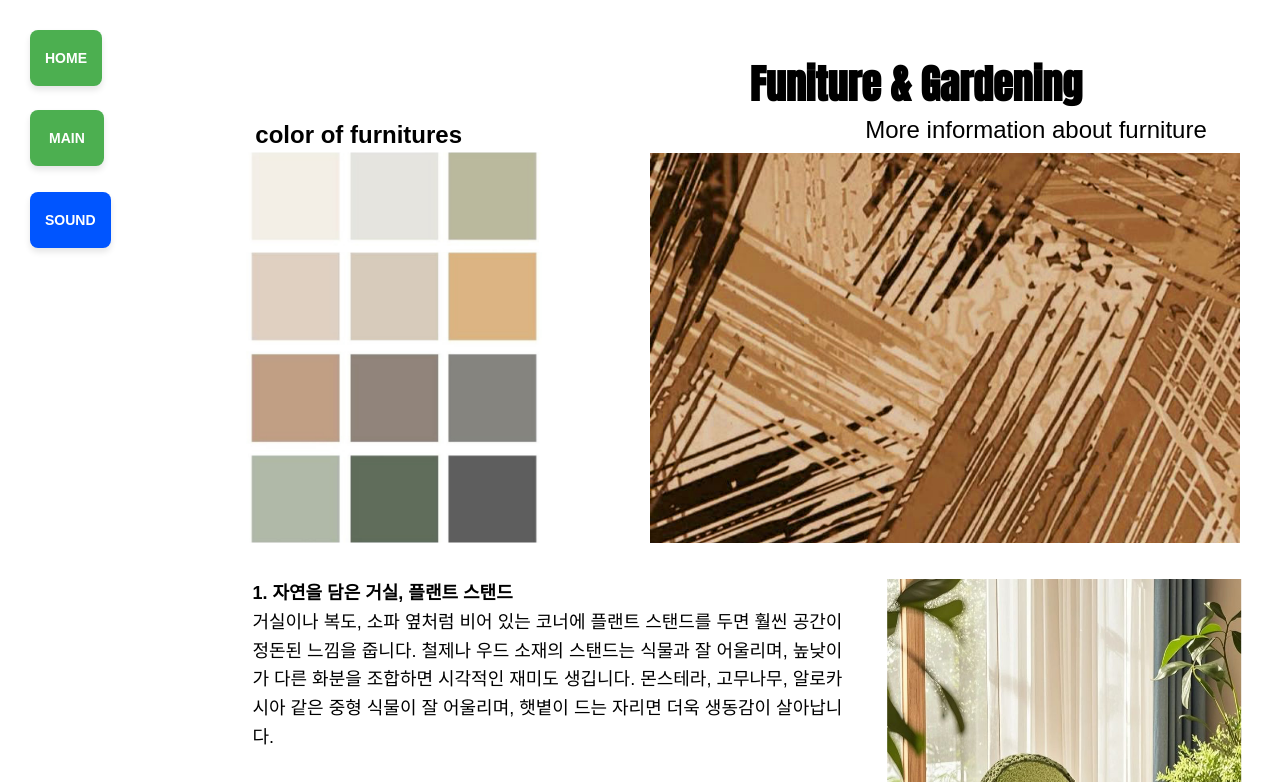
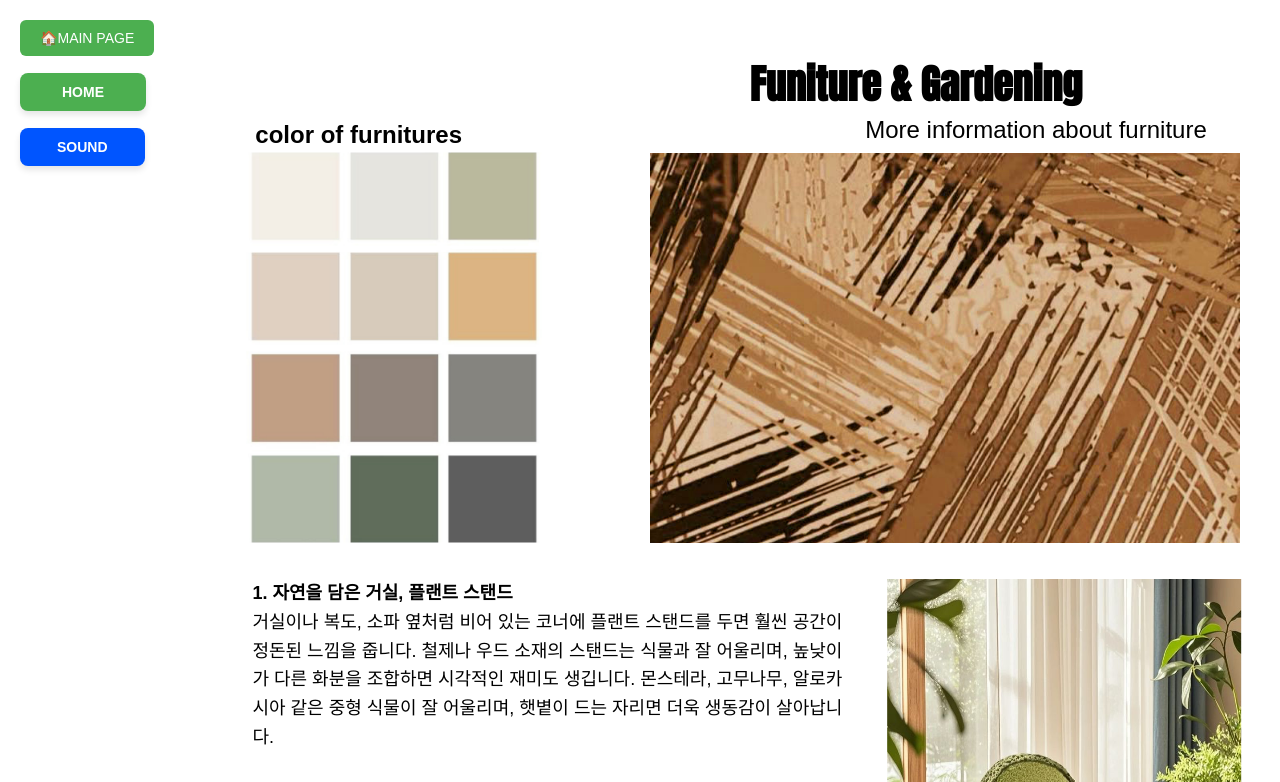
Before and after one commit to Baegjinu/baeagjinu, a plain HTML site: page 수정본.html in a window 1280 px wide. Both pictures are taken after a click on the button "SOUND". Shown: the top 782 px of the page. Drawn offline with Linux system fonts and the light colour scheme.

Commit message:
최종 찐 완성본 수정

```diff
--- a/수정본.html
+++ b/수정본.html
@@ -9,12 +9,12 @@
 /* 홈 버튼 */
 .fixed-button {
   position: fixed;
-  top: 30px;
-  left: 30px;
+  top: 73px;
+  left: 20px;
   z-index: 9999;
   background-color: #4CAF50;
   color: white;
-  padding: 20px 15px;
+  padding: 11px 42px;
   border: none;
   border-radius: 8px;
   text-decoration: none;
@@ -27,37 +27,33 @@
   background-color: #45a049;
 }
 /* 중앙 귀환버튼 */
-.link-button {
+.main-button {
   position: fixed;
-  top: 110px;
-  left: 30px;
-  z-index: 9999;
+  top: 20px;
+  left: 20px;
+  z-index: 1000;
+  display: inline-block;
+  padding: 10px 20px;
+  font-size: 14px;
   background-color: #4CAF50;
   color: white;
-  padding: 20px 19px;
-  border: none;
-  border-radius: 8px;
   text-decoration: none;
-  font-weight: bold;
-  font-size: 14px;
-  cursor: pointer;
-  display: inline-block;
-  box-shadow: 0 4px 6px rgba(0, 0, 0, 0.1);
+  border-radius: 6px;
   transition: background-color 0.3s ease;
 }
-.link-button:hover {
+.main-button:hover {
   background-color: #45a049;
 }
 
 /* 소리 버튼 */
 #play-youtube {
   position: fixed;
-  top: 192px;
-  left: 30px;
+  top: 128px;
+  left: 20px;
   z-index: 9999;
   background-color: #0055FF;
   color: white;
-  padding: 20px 15px;
+  padding: 11px 37px;
   border: none;
   border-radius: 8px;
   text-decoration: none;
@@ -69,6 +65,32 @@
 }
 #play-youtube:hover {
   background-color: #45a049;
+}
+
+/* 🔊 SOUND 버튼 애니메이션 */
+#play-youtube.playing {
+  animation: pulse 1s infinite;
+}
+@keyframes pulse {
+  0% { transform: scale(1); }
+  50% { transform: scale(1.1); }
+  100% { transform: scale(1); }
+}
+
+/* 🍃 잎사귀 효과 */
+.leaf {
+  position: fixed;
+  font-size: 16px;
+  pointer-events: none;
+  opacity: 0.5;
+  animation: fadeOut 1s ease-out forwards;
+  z-index: 9999;
+}
+@keyframes fadeOut {
+  to {
+    transform: translateY(-20px) scale(0.8);
+    opacity: 0;
+  }
 }
 
 /* 바디&컨테이너 유지 */
@@ -249,9 +271,6 @@ header h2 {
   </style>
 </head>
 
-
-
-
 <body>
 
   <!-- 고정 버튼 -->
@@ -277,7 +296,7 @@ header h2 {
     </div>
 
     <div class="text">
-     <b>1. 자연을 담은 거실, 플랜트 스탠드</b><br>
+      <b>1. 자연을 담은 거실, 플랜트 스탠드</b><br>
       거실이나 복도, 소파 옆처럼 비어 있는 코너에 플랜트 스탠드를 두면 훨씬 공간이 정돈된 느낌을 줍니다.
       철제나 우드 소재의 스탠드는 식물과 잘 어울리며, 높낮이가 다른 화분을 조합하면 시각적인 재미도 생깁니다.
       몬스테라, 고무나무, 알로카시아 같은 중형 식물이 잘 어울리며, 햇볕이 드는 자리면 더욱 생동감이 살아납니다.<br><br>
@@ -318,8 +337,7 @@ header h2 {
     </div>
   </div>
   <!--중앙화면 돌아가기 버튼-->
-<a href="https://inugim58.github.io/gamja/" target="_blank" class="link-button">MAIN</a>
-
+  <a href="https://inugim58.github.io/gamja/" class="main-button">🏠MAIN PAGE</a>
 
   <!--사운드-->
   <script>
@@ -344,17 +362,35 @@ header h2 {
       });
     }
 
-    document.getElementById('play-youtube').addEventListener('click', () => {
+    const soundBtn = document.getElementById('play-youtube');
+    soundBtn.addEventListener('click', () => {
       if (!player) return;
 
       if (!isPlaying) {
         player.playVideo();
+        soundBtn.classList.add('playing'); // 애니메이션 ON
         isPlaying = true;
       } else {
         player.pauseVideo();
+        soundBtn.classList.remove('playing'); // 애니메이션 OFF
         isPlaying = false;
       }
     });
   </script>
+
+  <script>
+    document.addEventListener("mousemove", (e) => {
+      const leaf = document.createElement("div");
+      leaf.className = "leaf";
+      leaf.textContent = "🍃";
+      leaf.style.left = `${e.clientX}px`;
+      leaf.style.top = `${e.clientY}px`;
+      document.body.appendChild(leaf);
+
+      setTimeout(() => {
+        leaf.remove();
+      }, 1000);
+    });
+  </script>
 </body>
 </html>
```
